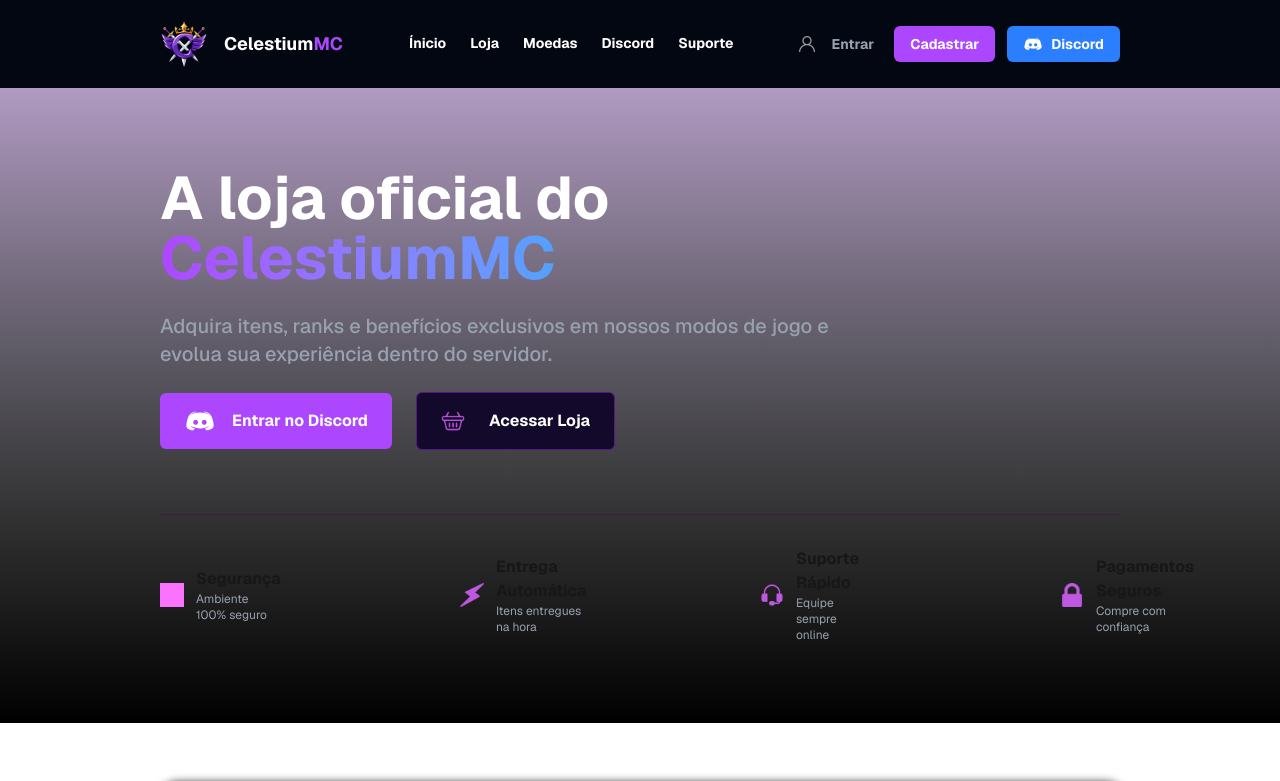
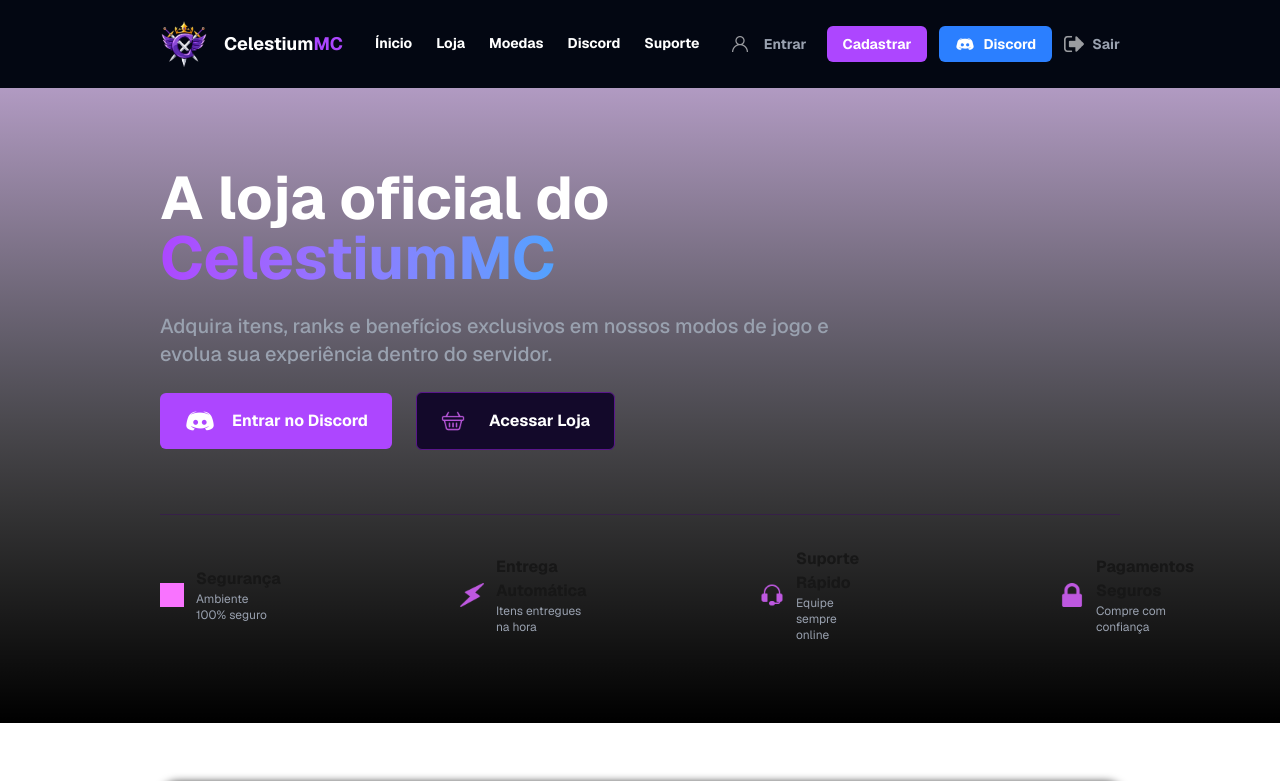
Before and after one commit to Rafael-Wener/Front-Celestium, a Next.js app: page /celestium in a window 1280 px wide. Shown: the top 781 px of the page. Built offline with nearby package versions, Linux system fonts and the light colour scheme; grey boxes are pictures that could not be loaded.

Commit message:
nit fix
some problemas are been resolved

```diff
--- a/app/cadastro/page.tsx
+++ b/app/cadastro/page.tsx
@@ -18,7 +18,7 @@
       return;
     }
 
-    const res = await fetch("http://10.200.80.81:3005/", {
+    const res = await fetch("http://10.200.80.81:3005/users", {
       method: "POST",
       headers: { "Content-Type": "application/json" },
       body: JSON.stringify({ nickname, email, password }),
@@ -27,7 +27,7 @@
     const data = await res.json();
 
     if (res.ok) {
-      router.push("/login");
+      router.push("/celestium");
     } else {
       setErro(data.message || "Erro ao criar conta!");
     }
--- a/app/celestium/FooterCelestium.tsx
+++ b/app/celestium/FooterCelestium.tsx
@@ -2,7 +2,7 @@
 
 export default function FooterCeslestium() {
     return (
-        //         // TELA WRAPPER E BACKGROUND
+        // TELA WRAPPER E BACKGROUND
         <div className="flex flex-col w-full bg-black h-80 justify-center px-40">
 
             {/* LINHA PRINCIPAL - ESQUERDA E DIREITA */}
--- a/app/celestium/LoginReminder.tsx
+++ b/app/celestium/LoginReminder.tsx
@@ -1,4 +1,19 @@
+"use client";
+
+import { useEffect, useState } from "react";
+
 export default function LoginReminderCelestium() {
+
+    // PARTE PARA VERIFICAR SE ESTA LOGADO, SE CASO ESTEJA LOGADO A PARTE DO LOGIN REMINDER DESAPAREÇERA!
+    const [logado, setLogado] = useState(false);
+
+    useEffect(() => {
+        const token = localStorage.getItem("token");
+        if (token) setLogado(true);
+    }, []);
+
+    if (logado) return null;
+
     return (
         // BACKGROUND E TELA WRAPPER
         <div className="bg-white flex flex-col w-full items-start px-40">
--- a/app/celestium/NavbarCelestium.tsx
+++ b/app/celestium/NavbarCelestium.tsx
@@ -1,6 +1,15 @@
+"use client";
+
 import Link from "next/link";
+import { useRouter } from "next/navigation";
 
 export default function NavbarCelestium() {
+const router = useRouter();
+
+function handleLogout() {
+  localStorage.removeItem("token");
+}
+
   return (
     // TELA BACKGROUND
     <div className="bg-gray-950 w-full h-22 flex items-center justify-between px-40">
@@ -49,6 +58,16 @@
             </div>
           </Link>
         </button>
+
+        {/* BOTAO PARA DESLOGAR */}
+        <button
+        onClick={handleLogout}
+        className="cursor-pointer flex flex-row text-gray-400 transition-all duration-400 hover:text-white group">
+          <div className="flex ml-2">
+            <img src="/opcao-de-sair.png" alt="Deslogar" className="w-5 h-5 invert mr-2 opacity-60 group-hover:opacity-100 transition-all duration-300" />
+            <span className="font-bold text-sm">Sair</span>
+          </div>
+        </button>
       </div>
     </div>
   );
--- a/app/login/page.tsx
+++ b/app/login/page.tsx
@@ -24,6 +24,7 @@
     const data = await res.json();
 
     if (res.ok) {
+      localStorage.setItem("token", data.token);
       router.push("/celestium");
     } else {
       setErro(data.message || "Usuário ou senha incorretos!");
```
Also changed, not shown: public/opcao-de-sair.png (added).
